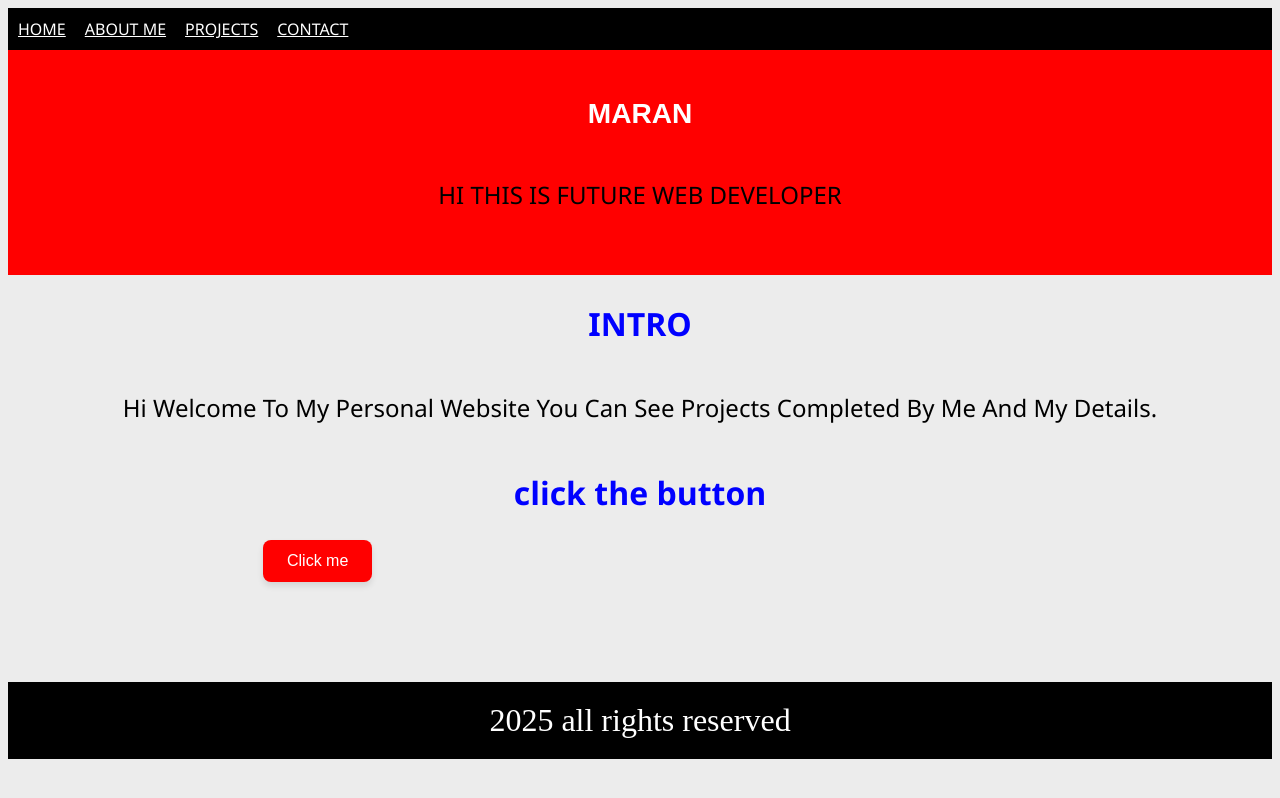
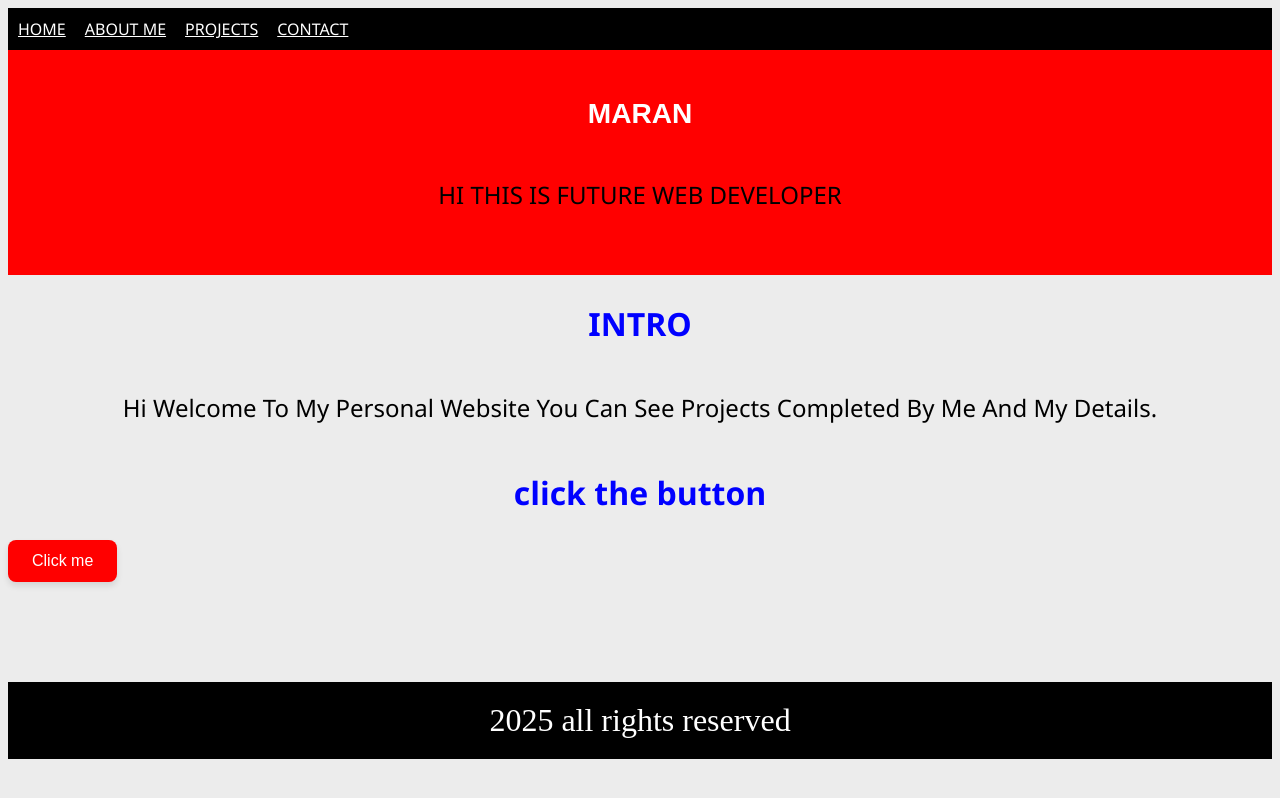
Before and after one commit to MARAN-12/personalwebsite, a plain HTML site: page index.html in a window 1280 px wide. Drawn offline with Linux system fonts and the light colour scheme.

Commit message:
size changed

```diff
--- a/styles.css
+++ b/styles.css
@@ -65,7 +65,6 @@ body {
 
 }
 button {
-    margin-left: 255px;
     align-items: center;
     padding: 12px 24px;
     color: white;
```
